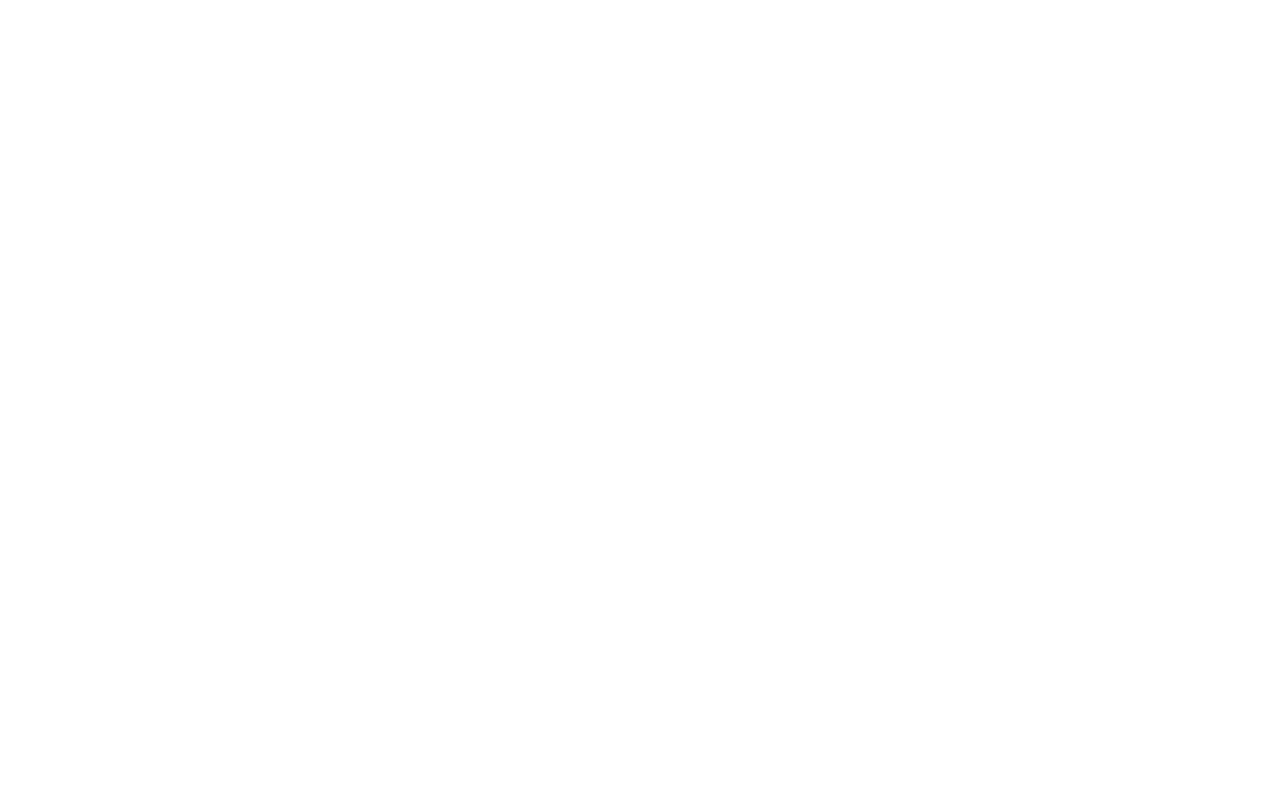
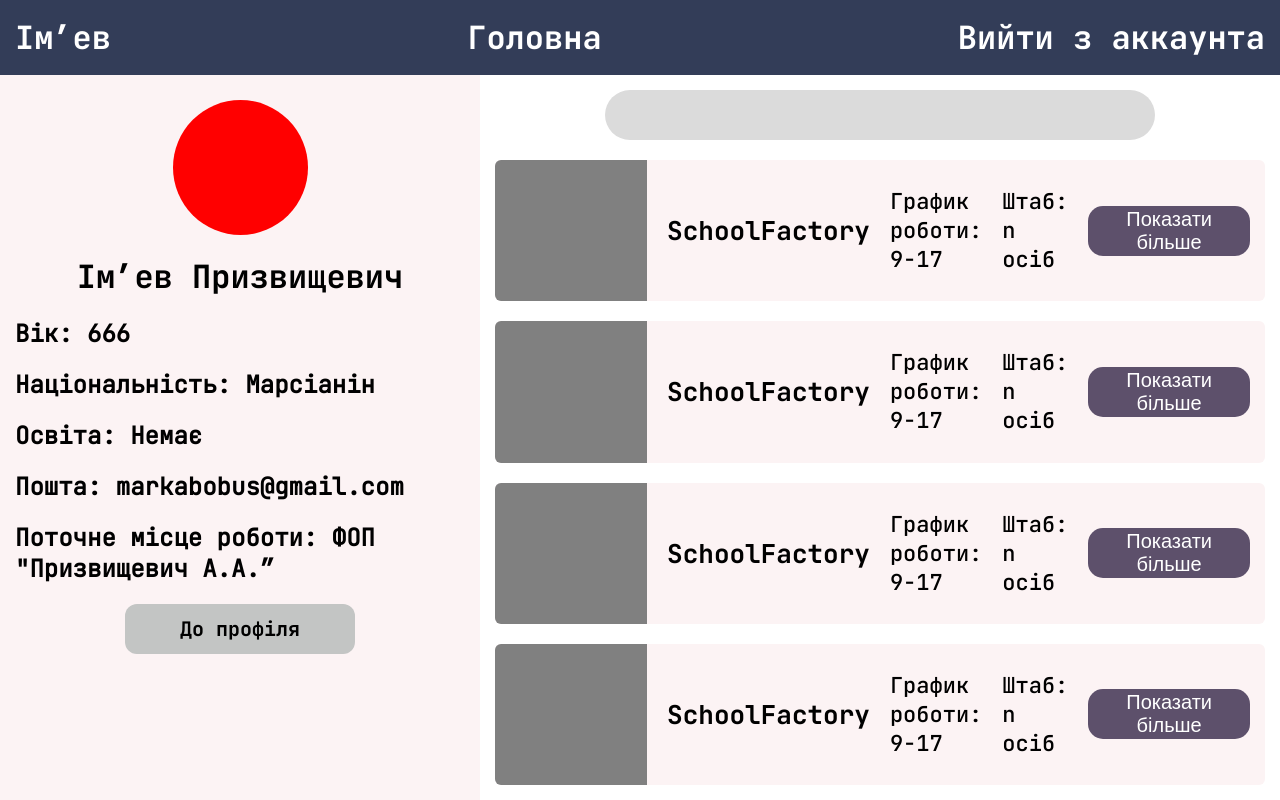
Before and after one commit to ArtemDema/Course-project, a React (Vite) app in the folder front-end-course-project/: page / in a window 1280 px wide. Built offline with nearby package versions, Linux system fonts and the light colour scheme.

Commit message:
home page styles created

```diff
--- a/front-end-course-project/components/AuthPage/AuthPage.module.css
+++ b/front-end-course-project/components/AuthPage/AuthPage.module.css
@@ -2,6 +2,25 @@ h1, h2, h3{
   font-family: 'JetBrains-Bold';
 }
 
+/* Хеадер */
+#header{
+  width: 100%;
+  height: 75px;
+  background-color: #333D58;
+  display: flex;
+  flex-direction: row;
+  justify-content: center;
+  align-items: center;
+}
+
+#header h1{
+  font-family: 'JetBrains-Bold';
+  color: white;
+  font-size: 32px;
+}
+
+
+/* База */
 .mainDiv{
   width: 100%;
   height: 100%;
--- a/front-end-course-project/components/AuthPage/index.jsx
+++ b/front-end-course-project/components/AuthPage/index.jsx
@@ -1,11 +1,12 @@
-import Header from "../Header"
 import authStyles from "./AuthPage.module.css"
 
 
 function AuthPage() {
   return(
     <div className={authStyles.mainDiv}>
-      <Header/>
+      <header id={authStyles.header}>
+        <h1>Ласкаво просимо на сайт!</h1>
+      </header>
 
       <div className={authStyles.contentDiv}>
 
--- a/front-end-course-project/components/Header/Header.module.css
+++ b/front-end-course-project/components/Header/Header.module.css
@@ -4,11 +4,13 @@
     background-color: #333D58;
     display: flex;
     flex-direction: row;
-    justify-content: center;
+    justify-content: space-between;
     align-items: center;
+    padding: 0 15px;
+    box-sizing: border-box;
 }
 
-h1{
+#header h1{
     font-family: 'JetBrains-Bold';
     color: white;
     font-size: 32px;
--- a/front-end-course-project/components/Header/index.jsx
+++ b/front-end-course-project/components/Header/index.jsx
@@ -3,7 +3,9 @@ import headerStyles from "./Header.module.css"
 function Header() {
     return(
         <div id={headerStyles.header}>
-            <h1>Ласкаво просимо на сайт!</h1>
+            <h1>Ім’ев</h1>
+            <h1>Головна</h1>
+            <h1>Вийти з аккаунта</h1>
         </div>
     )
 
--- a/front-end-course-project/components/HomePage/HomePage.module.css
+++ b/front-end-course-project/components/HomePage/HomePage.module.css
@@ -0,0 +1,128 @@
+/* База */
+.contentDivHomePage{
+  width: 100%;
+  height: calc(100% - 75px);
+  display: flex;
+  flex-direction: row;
+}
+
+.mainDivHomePage{
+  width: 100%;
+  height: 100%;
+}
+
+/* Левая сторона */
+.leftSide{
+  background-color: #FCF3F4;
+  width: 100%;
+  height: 100%;
+  max-width: 480px;
+  display: flex;
+  flex-direction: column;
+  align-items: center;
+  gap: 20px;
+  padding: 25px 15px;
+  box-sizing: border-box;
+}
+
+.avatar{
+  background-color: red;
+  border-radius: 1234px;
+  width: 135px;
+  height: 135px;
+}
+
+.profileInfo{
+  display: flex;
+  flex-direction: column;
+  gap: 20px;
+  justify-content: flex-start;
+}
+
+.textInfo{
+  font-family: 'JetBrains-Regular';
+  font-size: 24px;
+}
+
+.toProfileButton{
+  width: 100%;
+  height: 100%;
+  max-width: 230px;
+  max-height: 50px;
+  border: none;
+  border-radius: 12px;
+  background-color: #C3C5C4;
+  font-family: 'JetBrains-Bold';
+  font-size: 20px;
+}
+
+/* Правая сторона */
+.rightSide{
+  background-color: #FFFFFF;
+  width: 100%;
+  height: 100%;
+  display: flex;
+  flex-direction: column;
+  align-items: center;
+  justify-content: flex-start;
+  padding: 15px;
+  gap: 20px;
+  box-sizing: border-box;
+}
+
+.searchDiv{
+  background-color: #DBDBDB;
+  border-radius: 1234px;
+  width: 100%;
+  height: 100%;
+  max-width: 550px;
+  max-height: 50px;
+}
+
+.exampleFactory{
+  width: 100%;
+  height: 100%;
+  max-width: 1410px;
+  max-height: 175px;
+  background-color: #FCF3F4;
+  border-radius: 6px;
+  display: flex;
+  flex-direction: row;
+  justify-content: space-between;
+  align-items: center;
+  gap: 20px;
+  padding: 0 15px 0 0;
+  box-sizing: border-box;
+
+}
+
+.exampleFactoryPhoto{
+  width: 100%;
+  height: 100%;
+  max-width: 175px;
+  max-height: 175px;
+  background-color: gray;
+  border-radius: 6px 0 0 6px;
+}
+
+.textFactoryName{
+  font-family: 'JetBrains-Bold';
+  font-size: 26px;
+}
+
+.textFactory{
+  font-family: 'JetBrains-Medium';
+  font-size: 22px;
+}
+
+.textFactoryButton{
+  width: 100%;
+  height: 100%;
+  max-width: 215px;
+  max-height: 50px;
+  color: white;
+  font-size: 20px;
+  border: none;
+  border-radius: 15px;
+  background-color: #5D506B;
+}
--- a/front-end-course-project/components/HomePage/index.jsx
+++ b/front-end-course-project/components/HomePage/index.jsx
@@ -1,12 +1,73 @@
-
+import homeStyles from "./HomePage.module.css"
+import Header from "../Header"
 
 function HomePage() {
   return(
-    <div>
+    <div className={homeStyles.mainDivHomePage}>
+      <Header/>
 
+      <div className={homeStyles.contentDivHomePage}>
+        <div className={homeStyles.leftSide}>
+          <div className={homeStyles.avatar}></div>
+          <h1>Ім’ев Призвищевич</h1>
+
+          <div className={homeStyles.profileInfo}>
+            <h3 className={homeStyles.textInfo}>Вік: 666</h3>
+            <h3 className={homeStyles.textInfo}>Національність: Марсіанін</h3>
+            <h3 className={homeStyles.textInfo}>Освіта: Немає</h3>
+            <h3 className={homeStyles.textInfo}>Пошта: markabobus@gmail.com</h3>
+            <h3 className={homeStyles.textInfo}>Поточне місце роботи: ФОП "Призвищевич А.А.”</h3>
+          </div>
+
+          <button className={homeStyles.toProfileButton}>До профіля</button>
+
+        </div>
+        <div className={homeStyles.rightSide}>
+          <div className={homeStyles.searchDiv}></div>
+
+          <div className={homeStyles.exampleFactory}>
+            <div className={homeStyles.exampleFactoryPhoto}></div>
+
+            <div className={homeStyles.textFactoryName}>SchoolFactory</div>
+            <div className={homeStyles.textFactory}>График роботи: 9-17</div>
+            <div className={homeStyles.textFactory}>Штаб: n осіб</div>
+
+            <button type="button" className={homeStyles.textFactoryButton}>Показати більше</button>
+          </div>
+
+          <div className={homeStyles.exampleFactory}>
+            <div className={homeStyles.exampleFactoryPhoto}></div>
+
+            <div className={homeStyles.textFactoryName}>SchoolFactory</div>
+            <div className={homeStyles.textFactory}>График роботи: 9-17</div>
+            <div className={homeStyles.textFactory}>Штаб: n осіб</div>
+
+            <button type="button" className={homeStyles.textFactoryButton}>Показати більше</button>
+          </div>
+
+          <div className={homeStyles.exampleFactory}>
+            <div className={homeStyles.exampleFactoryPhoto}></div>
+
+            <div className={homeStyles.textFactoryName}>SchoolFactory</div>
+            <div className={homeStyles.textFactory}>График роботи: 9-17</div>
+            <div className={homeStyles.textFactory}>Штаб: n осіб</div>
+
+            <button type="button" className={homeStyles.textFactoryButton}>Показати більше</button>
+          </div>
+
+          <div className={homeStyles.exampleFactory}>
+            <div className={homeStyles.exampleFactoryPhoto}></div>
+
+            <div className={homeStyles.textFactoryName}>SchoolFactory</div>
+            <div className={homeStyles.textFactory}>График роботи: 9-17</div>
+            <div className={homeStyles.textFactory}>Штаб: n осіб</div>
+
+            <button type="button" className={homeStyles.textFactoryButton}>Показати більше</button>
+          </div>
+
+        </div>
+      </div>
     </div>
-
-
   )
 }
 
```
